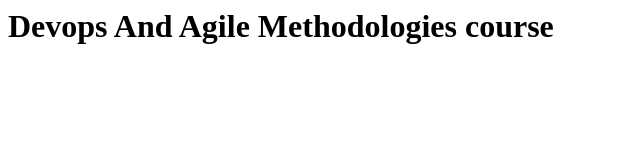
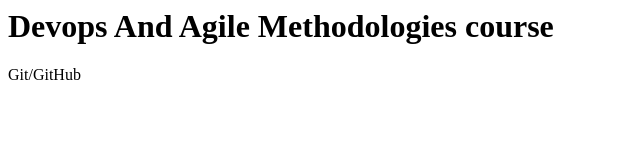
Before and after one commit to Anicia-08/sample_ani, a plain HTML site: page index.html in a window 1280 px wide. Shown: the full height of the page, 0-640 px from the left. Drawn offline with Linux system fonts and the light colour scheme.

Commit message:
Update index.html

```diff
--- a/index.html
+++ b/index.html
@@ -4,5 +4,6 @@
     </head>
     <body>
         <h1>Devops And Agile Methodologies course</h1>
+        <p>Git/GitHub</p>
     </body>
 </html>
```
